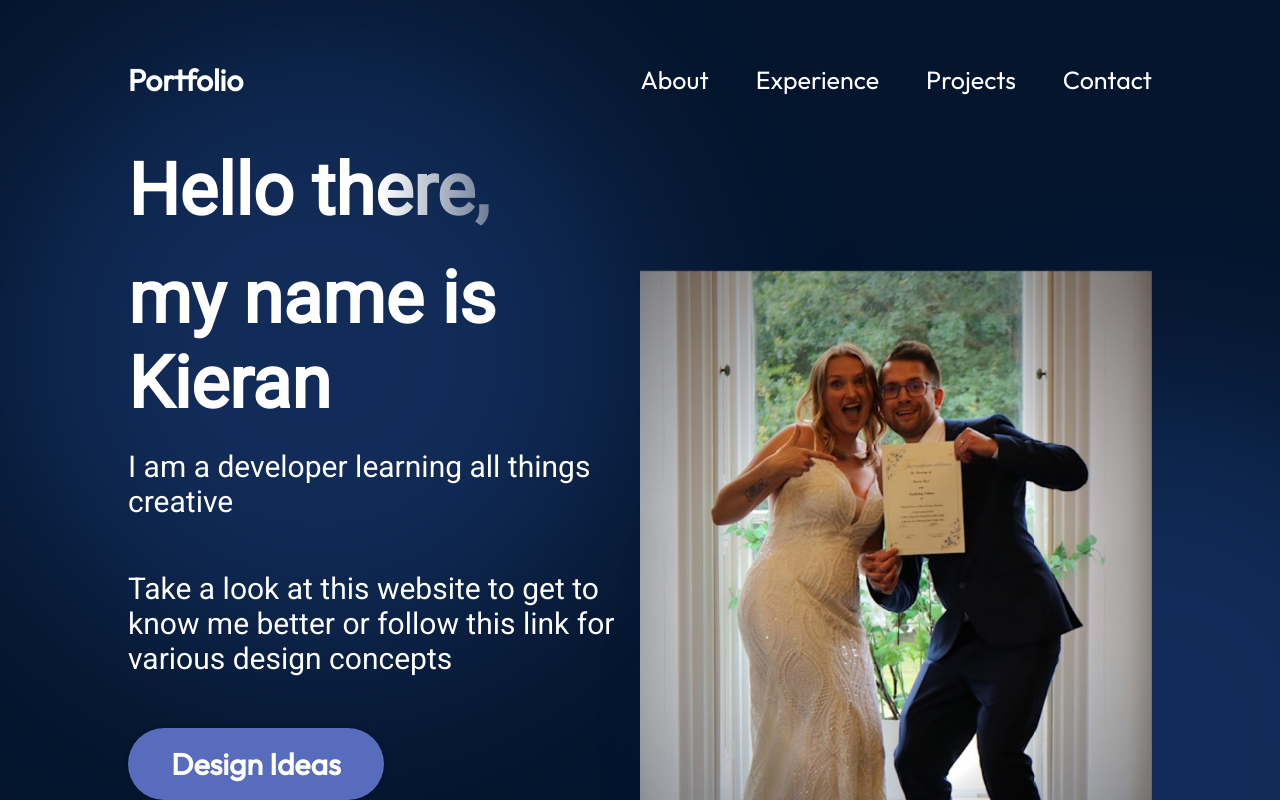
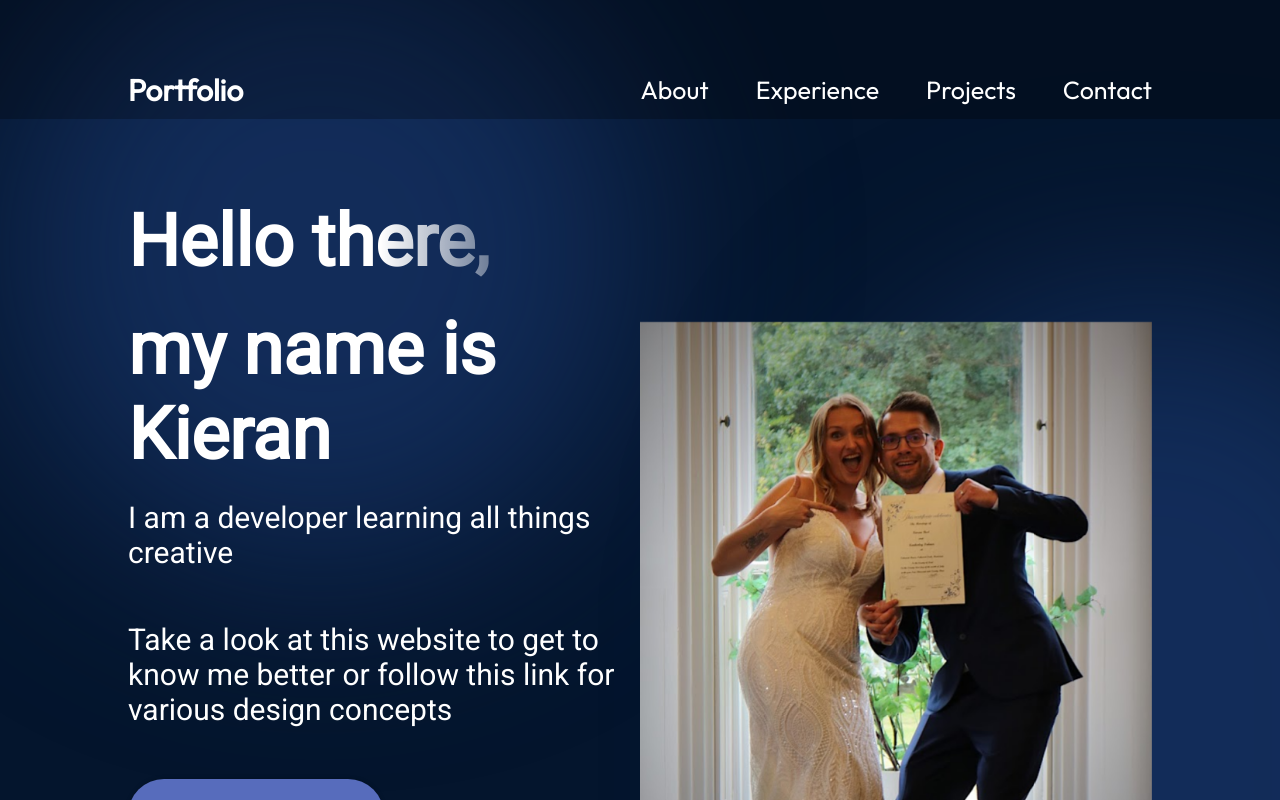
Before and after one commit to KieranBest/Kieran-Best, a React (Vite) app: page / in a window 1280 px wide. Shown: the top 800 px of the page. Built offline with nearby package versions, Linux system fonts and the light colour scheme.

Commit message:
Fixed Navbar

```diff
--- a/src/components/Hero/Hero.jsx
+++ b/src/components/Hero/Hero.jsx
@@ -5,7 +5,7 @@ import { getImageUrl } from "../../utils";
 
 export const Hero = () => {
     return (
-        <section className={styles.container}>
+        <section className={styles.container} id="hero">
             <div className={styles.content}>
                 <h1 className={styles.title}>Hello there,</h1>
                 <h1 className={styles.title}>my name is Kieran</h1>
--- a/src/components/Hero/Hero.module.css
+++ b/src/components/Hero/Hero.module.css
@@ -9,6 +9,7 @@
     z-index: 1;
     margin-left: 10%;
     margin-right: 10%;
+    padding-top:150px;
 }
 
 .content {
--- a/src/components/Navbar/Navbar.jsx
+++ b/src/components/Navbar/Navbar.jsx
@@ -6,8 +6,9 @@ import {getImageUrl} from "../../utils";
 export const Navbar = () => {
     const [menuOpen, setMenuOpen] = useState(false);
     return (
+        <header>
             <nav className={styles.navbar}>
-            <a className={styles.title} href="/">Portfolio</a>
+                <a className={styles.title} href="#hero">Portfolio</a>
                 <div className={styles.menu}>
                     <img className={styles.menuBtn}
                         src={
@@ -34,5 +35,6 @@ export const Navbar = () => {
                     </ul>
                 </div>
             </nav>
+        </header>
     );
 };
--- a/src/components/Navbar/Navbar.module.css
+++ b/src/components/Navbar/Navbar.module.css
@@ -1,13 +1,20 @@
 @import "../../vars.css";
 
+header {
+    position: fixed;
+    top: 0;
+    width: 100%;
+    z-index: 2;
+    background-color: rgba(0, 0, 0, 0.25);
+}
+
 .navbar {
-    position: relative;
     display: flex;
     align-items: center;
     justify-content: space-between;
     padding-top: 61px;
     z-index: 2;
-    margin: 0 10%;
+    margin: 10px 10%;
 }
 
 .title {
```
Lines whose indentation alone changed are shown as unchanged.
